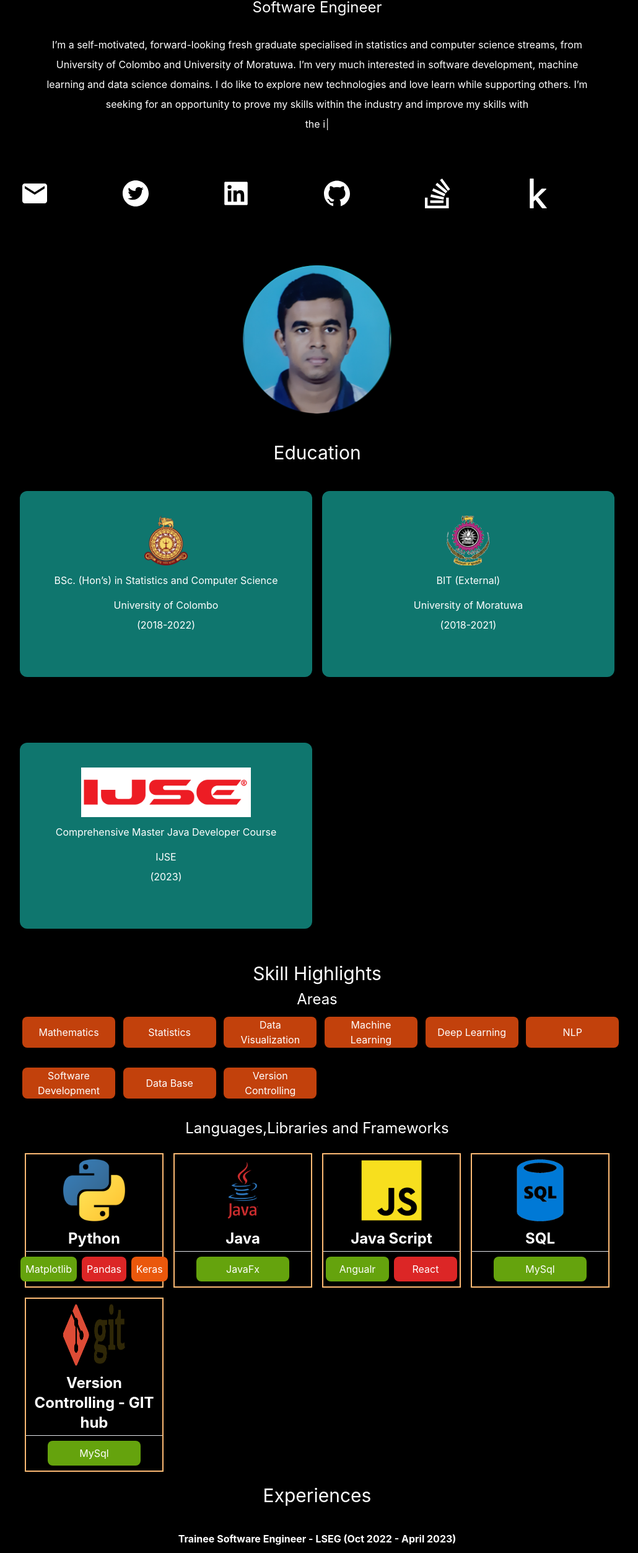
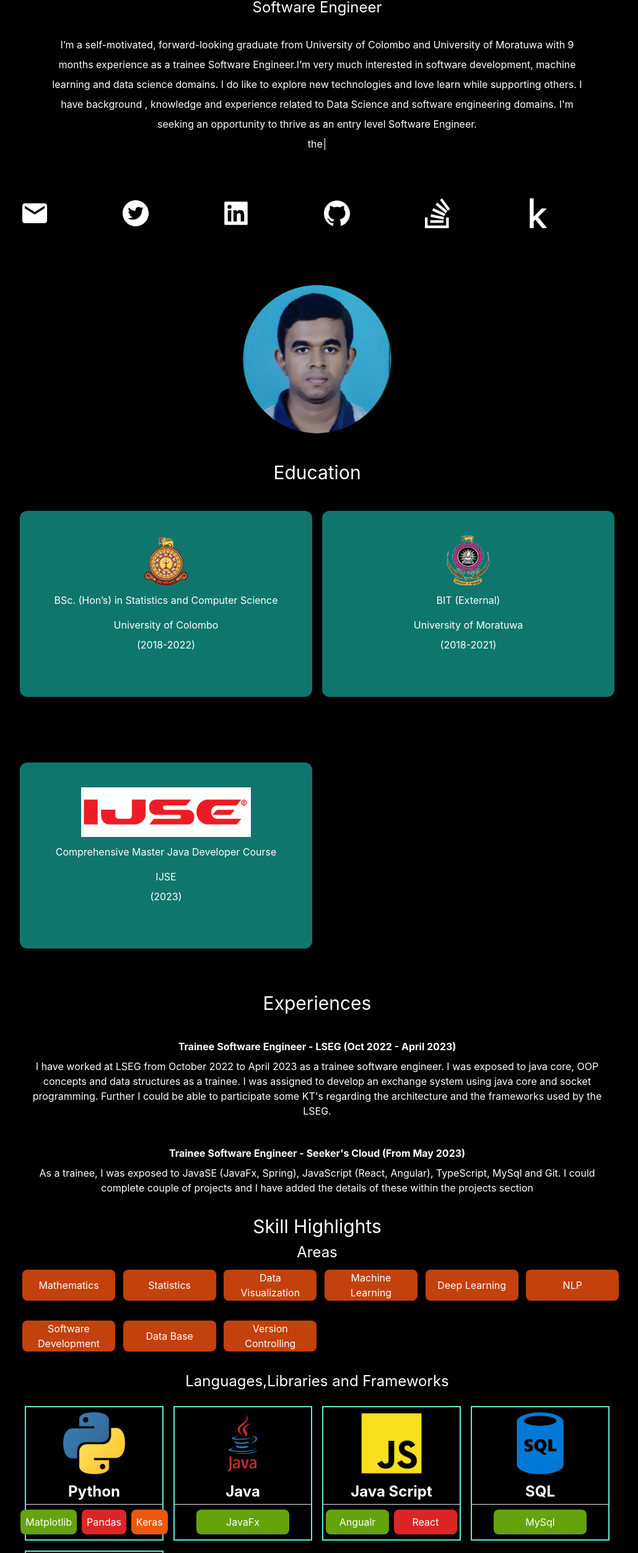
Before and after one commit to SachinthaDilshan96/myPortfolio, a React (Create React App) app: page / in a window 1280 px wide. Shown: the part 232-2737 px from the top of the page at 62% size, without its empty margins (128-1158 px from the left). Built offline with nearby package versions, Linux system fonts and the light colour scheme.

Commit message:
new ui with blogs added

```diff
--- a/src/App.js
+++ b/src/App.js
@@ -4,6 +4,7 @@ import {AiFillTwitterCircle,AiFillLinkedin,AiFillGithub} from "react-icons/ai";
 import {useState} from "react";
 import {Education} from "./components/Education";
 import {Experience} from "./components/Experience";
+import {Blogs} from "./components/Blogs";
 import {SkillHighlights} from "./components/SkillHighlights";
 import {Project} from "./components/Project";
 import {BsStackOverflow} from "react-icons/bs"
@@ -12,7 +13,7 @@ import {MdEmail} from "react-icons/md";
 import Typewriter from "typewriter-effect";
 import Grid from '@mui/material/Grid';
 import Box from '@mui/material/Box';
-
+import PDF from "./resources/SachinthaDilshan_CV.pdf"
 
 function App() {
   const [darkMode, setDarkMode] = useState(true);
@@ -31,7 +32,8 @@ function App() {
   return (
       <div className={""}>
         <main className={"bg-black px-10 md:px-20 lg:px-40 "}>
-          <section className={"min-h-screen py-10"}>
+
+          <section className={"min-h-screen py-10 w-100vW h-100vh"}>
             <nav className={"py-15 mb-12 flex justify-between"}>
               <h1 className={"text-xl text-white"}>Developed by Sachintha Dilshan</h1>
               <ul className={"flex items-center"}>
@@ -39,7 +41,11 @@ function App() {
                   <BsFillMoonStarsFill onClick={()=>setDarkMode(!darkMode)} className={"cursor-pointer text-2xl "}/>
                 </li>
                 <li>
-                  <a onClick={download} className={"bg-gradient-to-r from-cyan-500 to-teal-500 text-white px-4 py-4  rounded-md ml-8"} href={"/"}>Download Resume</a>
+                  <a className={"bg-gradient-to-r from-cyan-500 to-teal-500 text-white px-4 py-4  rounded-md ml-8"}
+                     target="_blank"
+                     rel="noreferrer"
+                     href={PDF}>
+                    Download Resume</a>
                 </li>
               </ul>
             </nav>
@@ -48,11 +54,12 @@ function App() {
               <h2 className={"text-5xl py-2 text-teal-600 font-medium"}>Sachintha Dilshan</h2>
               <h3 className={"text-2xl py-2 text-white"}>Software Engineer</h3>
               <p className={"text-md py-5 leading-8 text-white "}>
-                I’m a self-motivated, forward-looking fresh graduate specialised in statistics and computer
-                science streams, from University of Colombo and University of Moratuwa. I’m very much
+                I’m a self-motivated, forward-looking graduate from University of Colombo and University of
+                Moratuwa with 9 months experience as a trainee Software Engineer.I’m very much
                 interested in software development, machine learning and data science domains. I do like
-                to explore new technologies and love learn while supporting others. I’m seeking for an
-                opportunity to prove my skills within the industry and improve my skills with
+                to explore new technologies and love learn while supporting others. I have background ,
+                knowledge and experience related to Data Science and software engineering domains. I'm
+                seeking an opportunity to thrive as an entry level Software Engineer.
                 <Typewriter
                     options={{
                       strings: ['the industry knowledge.'],
@@ -130,6 +137,25 @@ function App() {
             </div>
           </section>
 
+          <section>
+            <div className={"text-center my-4 "}>
+              <h3 className={"text-3xl text-white py-1"}> Experiences</h3>
+              <div className={"my-5"}>
+                <Experience props={{title:"Trainee Software Engineer - LSEG (Oct 2022 - April 2023)",description:"I have worked at LSEG from October 2022 to April 2023 as a trainee software engineer. I\n" +
+                      "                was exposed to java core, OOP concepts and data structures as a trainee. I\n" +
+                      "                was assigned to develop an exchange system using java core and socket programming.\n" +
+                      "                Further I could be able to participate some KT's regarding the architecture and the\n" +
+                      "                frameworks used by the LSEG."}}/>
+              </div>
+
+              <div className={"my-5"}>
+                <Experience props={{title:"Trainee Software Engineer - Seeker's Cloud (From May 2023)",description:"As a trainee, I was exposed to JavaSE (JavaFx, Spring), JavaScript (React, Angular),\n" +
+                      "TypeScript, MySql and Git. I could complete couple of projects and I have added the\n" +
+                      "details of these within the projects section"}}/>
+              </div>
+            </div>
+          </section>
+
           <section className={"w-full"}>
             <div className={"text-center  w-full"}>
               <h3 className={"text-3xl text-white py-1"}>Skill Highlights</h3>
@@ -139,14 +165,7 @@ function App() {
             </div>
           </section>
 
-          <section>
-            <div className={"text-center my-4"}>
-              <h3 className={"text-3xl text-white py-1"}> Experiences</h3>
-              <div className={"my-5"}>
-                <Experience/>
-              </div>
-            </div>
-          </section>
+
 
           <section>
             <div className={"text-center"}>
@@ -264,10 +283,8 @@ function App() {
 
           <section>
             <div className={"text-center my-4"}>
-              <h3 className={"text-3xl text-white py-1"}> Blog Article</h3>
-              <div className={"my-5"}>
-                fhfhf
-              </div>
+              <h3 className={"text-3xl text-white py-1"}> Blog Articles</h3>
+              <Blogs/>
             </div>
           </section>
 
--- /dev/null
+++ b/src/components/Blog.js
@@ -0,0 +1,20 @@
+
+export const Blog=({props})=>{
+    const handleClick = () => {
+        window.location.replace('https://bobbyhadz.com');
+    };
+    return(
+        <div onClick={ window.open('https://www.google.com', '_blank')} className={"border-solid border-2 border-teal-300 hover:scale-105 ransition duration-700"}>
+            <div className="flex justify-center mt-5">
+                <img src={props.img} className="w-[100px] h-[100px]"/>
+            </div>
+            <div>
+                <h1 className={"text-white text-[20px] m-5"}>{props.title}</h1>
+            </div>
+            <div>
+                <p className={"text-white align-center m-5"}>
+                    <a href={props.link} target={"_blank"}>{props.desc.substring(0,150)}...</a></p>
+            </div>
+        </div>
+    )
+}
--- /dev/null
+++ b/src/components/Blogs.js
@@ -0,0 +1,25 @@
+import {Blog} from "./Blog"
+import Grid from '@mui/material/Grid';
+import Box from '@mui/material/Box';
+export const Blogs = () => {
+    return (
+        <Box sx={{ flexGrow: 1 }}>
+            <Grid container spacing={2}>
+                <Grid item xs={12} md={6}>
+                    <Blog props={{
+                        title: 'Introduction to Java',
+                        link:"https://medium.com/@sachinthadilshan96/java-2358e56d56de",
+                        img:require("../resources/java.png"),
+                        desc:'Java Introduction Java is a high level programming language developed by James Gosling at Sun Microsystems in 1995. Java is a general purpose, class based, '}}/>
+                </Grid>
+                <Grid item xs={12} md={6}>
+                    <Blog props={{
+                        title: 'Introduction to Java',
+                        link:"https://medium.com/@sachinthadilshan96/java-2358e56d56de",
+                        img:require("../resources/java.png"),
+                        desc:'Java Introduction Java is a high level programming language developed by James Gosling at Sun Microsystems in 1995. Java is a general purpose, class based, '}}/>
+                </Grid>
+            </Grid>
+        </Box>
+    )
+}
--- a/src/components/Education.js
+++ b/src/components/Education.js
@@ -1,6 +1,6 @@
 export const Education = ({props}) => {
     return (
-        <div className={"h-[350px] hover:scale-110 ransition duration-700"}>
+        <div className={"h-[350px] hover:scale-105 ransition duration-700"}>
             <div className={"text-center h-[300px] bg-teal-700 shadow-lg p-10 rounded-xl my-10"}>
                 <img className={"h-20 mx-auto"} src={props.logo}/>
                 <h3 className={"text-md py-2 leading-8 text-white"}>{props.degree}</h3>
--- a/src/components/Experience.js
+++ b/src/components/Experience.js
@@ -1,13 +1,9 @@
-export const Experience = () => {
+export const Experience = ({props}) => {
     return (
         <div className={"my-2 p-2"}>
-            <h3 className={"py-2 text-white font-bold"}>Trainee Software Engineer - LSEG (Oct 2022 - April 2023)</h3>
+            <h3 className={"py-2 text-white font-bold"}>{props.title}</h3>
             <p className={"text-white"}>
-                I have worked at LSEG from October 2022 to April 2023 as a trainee software engineer. I
-                was exposed to java core, OOP concepts and data structures as a trainee. I
-                was assigned to develop an exchange system using java core and socket programming.
-                Further I could be able to participate some KT's regarding the architecture and the
-                frameworks used by the LSEG.
+                {props.description}
             </p>
         </div>
     )
--- a/src/components/Language.js
+++ b/src/components/Language.js
@@ -2,7 +2,7 @@ import {Library} from "./Library";
 
 export const Language=({props})=>{
     return(
-       <div className={"border-solid border-2 border-orange-300 hover:scale-110 ransition duration-700"}>
+       <div className={"border-solid border-2 border-teal-300 hover:scale-105 ransition duration-700"}>
            <div>
                <img src={props.image} className={"w-[100px] h-[100px] mx-auto my-2"} alt={"language"}/>
            </div>
--- a/src/components/Project.js
+++ b/src/components/Project.js
@@ -22,7 +22,7 @@ export const Project=({props})=>{
     };
 
     return(
-        <div className={"border-solid h-[375px] border-2 border-orange-300 hover:bg-slate-800 hover:scale-110 transition duration-700"}>
+        <div className={"border-solid h-[375px] border-2 border-teal-300 hover:bg-slate-800 hover:scale-105 transition duration-700"}>
             <div>
                 <img src={props.image} className={"w-[100px] h-[100px] mx-auto my-2"} alt={"project"}/>
             </div>
```
Also changed, not shown: 1 other file (tests, documents, lock files or other folders).
